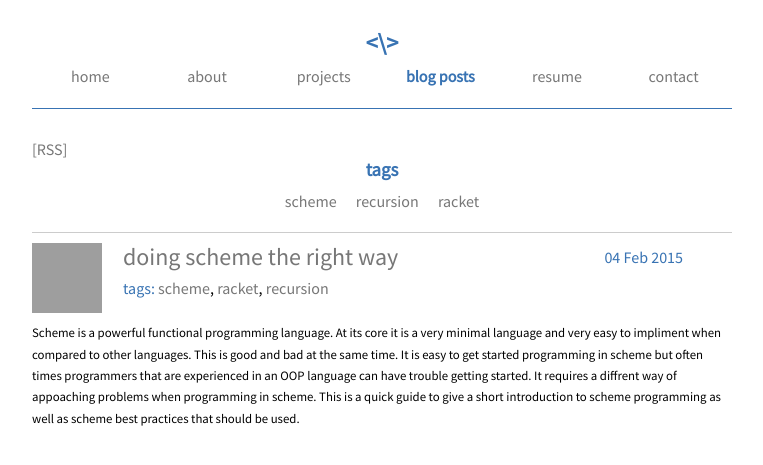
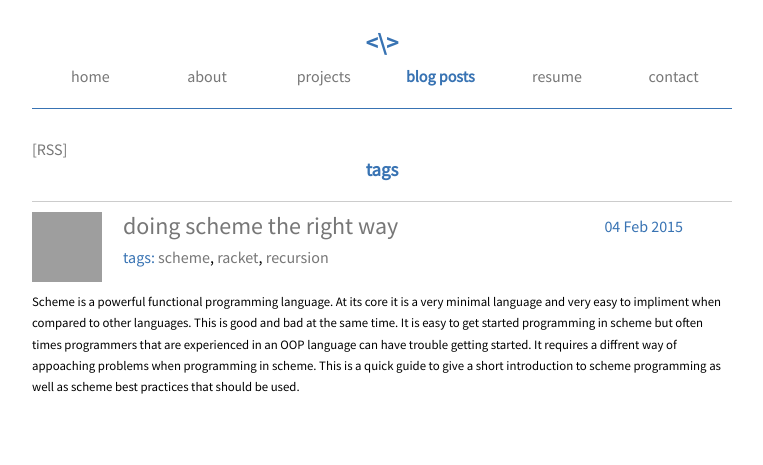
Before and after one commit to Velosareon/konopoly.github.io, a Jekyll site: the page built from articles/index.html, in a window 1280 px wide, cut to the strip 0-465 px from the top of the page. Shown: the whole strip, without its empty margins (258-1021 px from the left). Built offline with Jekyll 4.4.1, drawn with Linux system fonts in a browser that asks for light colours; grey boxes are pictures that could not be loaded.

Commit message:
site work 4

```diff
--- a/_includes/tag_cloud.html
+++ b/_includes/tag_cloud.html
@@ -2,5 +2,5 @@
 	<span>
 		<a href="/articles/tags/"><h3>tags</h3></a>
 	</span>
-{% tag_cloud %}
+<!-- {% tag_cloud %} -->
 </div>
```
